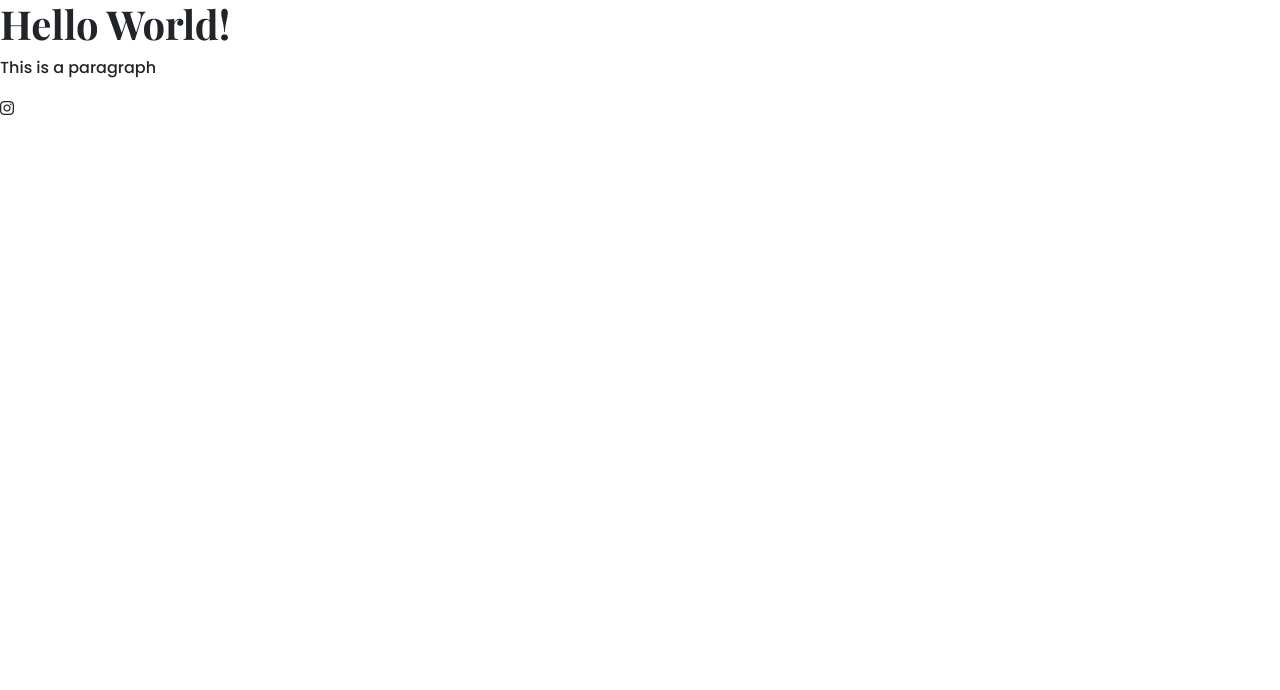
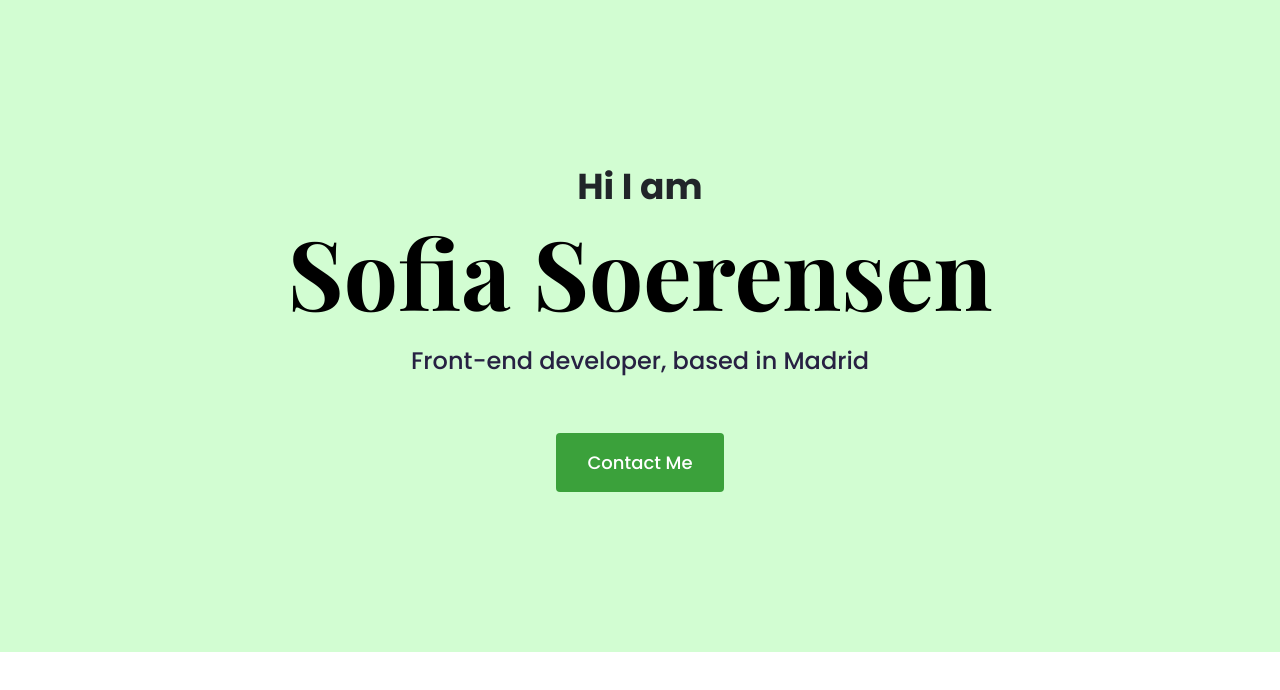
Before and after one commit to SofiaSoerensen/Portfolio, a plain HTML site: page index.html in a window 1280 px wide. Drawn offline with nearby package versions, Linux system fonts and the light colour scheme; a web font is replaced by a local one.

Commit message:
Styled the hero

```diff
--- a/index.html
+++ b/index.html
@@ -28,8 +28,13 @@
     <title>Portfolio - Sofia Soerensen</title>
   </head>
   <body>
-    <h1>Hello World!</h1>
-    <p>This is a paragraph</p>
-    <i class="fa-brands fa-instagram"></i>
+    <div class="hero">
+      <p>Hi I am</p>
+      <h1>Sofia Soerensen</h1>
+      <h2 class="mb-5">Front-end developer, based in Madrid</h2>
+      <div>
+        <a href="#" class="btn btn-branding">Contact Me</a>
+      </div>
+    </div>
   </body>
 </html>
--- a/styles/styles.css
+++ b/styles/styles.css
@@ -10,34 +10,67 @@
   font-weight: 700;
   font-style: normal;
 }
-
-.poppins-medium-italic {
-  font-family: "Poppins", serif;
-  font-weight: 500;
-  font-style: italic;
-}
-
-.poppins-bold-italic {
-  font-family: "Poppins", serif;
-  font-weight: 700;
-  font-style: italic;
-}
-
 .playfair-display-headerfont{
  font-family: "Playfair Display", serif;
   font-optical-sizing: auto;
   font-weight: 700;
   font-style: normal;
 }*/
+:root {
+  --branding-color: rgb(59, 161, 59);
+  --secondary-color: #d2fdd2;
+  --heading-font-family: "Playfair Display", serif;
+  --default-font-family: "Poppins", serif;
+}
+
+body {
+  font-family: var(--default-font-family);
+}
+
+h1,
+h2,
+h3,
+h4,
+h5,
+h6 {
+  color: black;
+  font-family: var(--heading-font-family);
+  font-weight: bold;
+}
 
 h1 {
-  font-family: "Playfair Display", serif;
-  font-weight: 700;
+  font-size: 96px;
+}
+
+p {
   font-style: normal;
 }
 
-p {
+.hero {
+  background: var(--secondary-color);
+  text-align: center;
+  padding: 160px 20px;
+}
+
+.hero p {
+  font-size: 36px;
+  font-weight: bold;
+  margin: 0;
+}
+
+.hero h2 {
   font-family: "Poppins", serif;
-  font-weight: 500;
-  font-style: normal;
+  font-weight: normal;
+  line-height: 2;
+  font-size: 24px;
+  color: #272142;
 }
+
+.btn-branding {
+  background: var(--branding-color);
+  border-radius: 4px;
+  color: white;
+  font-size: 18px;
+  line-height: 27px;
+  padding: 15px 30px;
+}
```
